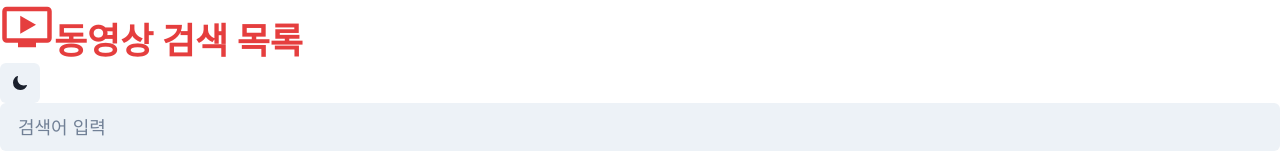
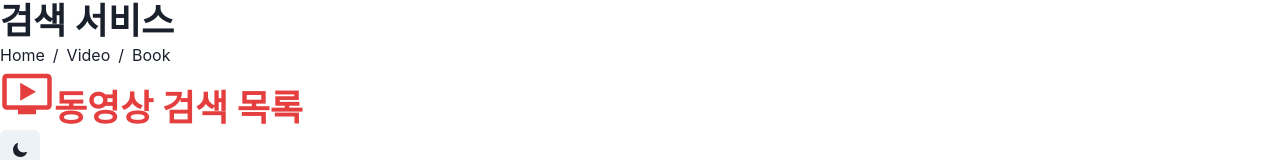
Before and after one commit to iconew123/demo, a React (Create React App) app: page /demo/video/search in a window 1280 px wide. Shown: the top 160 px of the page. Built offline with nearby package versions, Linux system fonts and the light colour scheme; no server answers.

Commit message:
Create Video Search Page

```diff
--- a/package.json
+++ b/package.json
@@ -15,6 +15,7 @@
     "react": "^18.3.1",
     "react-dom": "^18.3.1",
     "react-icons": "^5.2.1",
+    "react-router-dom": "^6.23.1",
     "react-scripts": "5.0.1",
     "web-vitals": "^2.1.4"
   },
--- a/src/App.js
+++ b/src/App.js
@@ -1,12 +1,14 @@
 // react component APP 이라고 정의
 // JSX >> Javascript Xml 이라고 함
 // <MyComponent> 종속 시킴
-import BookList from "./components/BookList";
-import MyComponent from "./components/MyComponent";
+import { RouterProvider } from "react-router-dom";
+//import BookList from "./components/BookList";
+//import MyComponent from "./components/MyComponent";
+import router from "./router";
 
 function App() {
   return (
-    <BookList />
+    <RouterProvider router={router} />
   );
 }
 
--- a/src/components/BookList.js
+++ b/src/components/VideoList.js
@@ -10,12 +10,12 @@ import { Icon, Table, TableContainer, Tbody, Td, Tfoot, Th, Thead, Tr } from '@c
 
 
 
-const BookList = () => {
+const VideoList = () => {
 
     // useEffect가 어떻게 동작하는 지 State로 확인
     // useState 는 화면 랜더링에 반영됨 >> 그렇다고 이것만 쓰면 리랜더링의 장점 X
     // 그럴거면 뭐하러 리액트를 쓰냐함
-    const [BookList, setBookList] = useState([]);
+    const [VideoList, setVideoList] = useState([]);
     // 디폴트 값을 useState로 설정해주는거임
     const [page, setPage] = useState(1);
     const [search, setSearch] = useState('달고나 커피');
@@ -30,7 +30,7 @@ const BookList = () => {
 
 
 
-    const fetchBooks = async () => {
+    const fetchVideos = async () => {
         const response = await fetch(
             `https://dapi.kakao.com/v2/search/vclip?query=${search}&page=${page}`,
             {
@@ -50,14 +50,14 @@ const BookList = () => {
         pageCount.current = 15 ? 15 : pageCount.current;
         console.log(pageCount.current);
 
-        setBookList(data.documents);
+        setVideoList(data.documents);
     }
     // 페이지 바꿈으로 인해 current가 바뀌었고
     // useEffect 써서 그 이후로는 바뀌지가 않고 있다?
 
     // 연쇄적인 동작을 하며 fetch가 같이 호출
     useEffect(() => {
-        fetchBooks();
+        fetchVideos();
     }, [page, search])
     // ↑ 변화하고 있는 fetch(page, search)에 대한 종속성 부여
 
@@ -92,20 +92,19 @@ const BookList = () => {
                             </Tr>
                         </Thead>
                         <Tbody>
-                            {BookList.map((book, index) => (
+                            {VideoList.map((video, index) => (
                                 <>
                                     <Tr>
                                         <Td>{(page - 1) * + index + 1}</Td>
                                         <Td>
-                                            <a href={book.url}>{book.title}</a>
+                                            <a href={video.url}>{video.title}</a>
                                         </Td>
-                                        <Td>{book.author}</Td>
+                                        <Td>{video.author}</Td>
                                     </Tr>
                                 </>
                             ))}
                         </Tbody>
                         <Tfoot>
-
                         </Tfoot>
                     </Table>
                 </TableContainer>
@@ -114,7 +113,6 @@ const BookList = () => {
                 <HStack>
                     {Array.from({ length: pageCount.current }, (_, index) => (
                         <>
-
                             <Button colorScheme={page === index + 1 ? "cyan" : buttonScheme}
                                 onClick={e => { setPage(index + 1) }}>{index + 1}
                             </Button>
@@ -132,4 +130,4 @@ const BookList = () => {
 <p>도서 타이틀2</p>
 <p>도서 타이틀3</p>
  */
-export default BookList;
+export default VideoList;
--- /dev/null
+++ b/src/router.js
@@ -0,0 +1,47 @@
+import { createBrowserRouter } from "react-router-dom";
+import Root from "./routes/Root";
+import VideoList from "./components/VideoList";
+
+// 라우터 설계
+/*
+
+GET : /demo/video/search(GET 요청만 가능)    : 동영상 검색 페이지
+GET : /demo/video/list(GET 요청만 가능)    : 추천 동영상 검색 페이지
+
+GET : /demo/book/list                       : 추천 도서 목록 페이지
+GET : /demo/book/search/            : 검색 도서 목록 페이지
+GET : /demo/book/search/{:isbn}            : 검색 도서 상세 페이지
+
+*/
+
+const router = createBrowserRouter([
+    {
+        path: "/",
+        element: <Root />,
+        children: [
+            {
+                path: "sample",
+                element: <p>자식이다.</p>
+            }
+        ]
+    },
+    {
+        path: "/video",
+        element: <Root />,
+        children: [
+            {
+                path: "search",
+                element: <VideoList />
+            }
+        ]
+    },
+    {
+        path: "/book",
+        element: <Root />,
+        children: []
+    }
+], {
+    basename: "/demo"
+});
+
+export default router;
--- /dev/null
+++ b/src/routes/Footer.js
@@ -0,0 +1,11 @@
+import React from 'react';
+
+const Footer = () => {
+    return (
+        <div>
+
+        </div>
+    );
+};
+
+export default Footer;
--- /dev/null
+++ b/src/routes/Header.js
@@ -0,0 +1,25 @@
+import { Breadcrumb, BreadcrumbItem, BreadcrumbLink, Heading } from '@chakra-ui/react';
+import React from 'react';
+
+const Header = () => {
+    return (
+        <>
+            <Heading>검색 서비스</Heading>
+            <Breadcrumb>
+                <BreadcrumbItem>
+                    <BreadcrumbLink href="/demo">Home</BreadcrumbLink>
+                </BreadcrumbItem>
+
+                <BreadcrumbItem>
+                    <BreadcrumbLink href="/demo/video">Video</BreadcrumbLink>
+                </BreadcrumbItem>
+
+                <BreadcrumbItem>
+                    <BreadcrumbLink href="/demo/book">Book</BreadcrumbLink>
+                </BreadcrumbItem>
+            </Breadcrumb>
+        </>
+    );
+};
+
+export default Header;
--- /dev/null
+++ b/src/routes/Root.js
@@ -0,0 +1,15 @@
+import React from "react";
+import Header from "./Header";
+import Footer from "./Footer";
+import { Outlet } from "react-router-dom";
+const Root = () =>{
+    return(
+        <>
+            <Header />
+            <Outlet />
+            <Footer />
+        </>
+    );
+};
+
+export default Root;
```
Also changed, not shown: src/routes/Body.js (added, +11 -0 lines), 1 other file (tests, documents, lock files or other folders).
